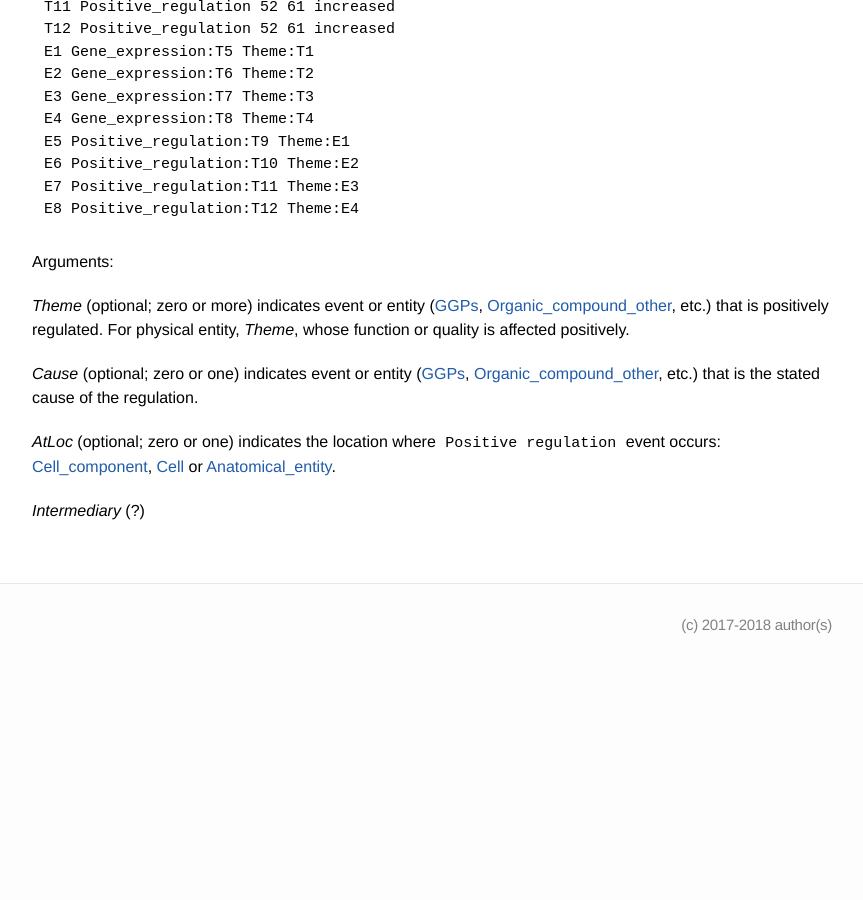
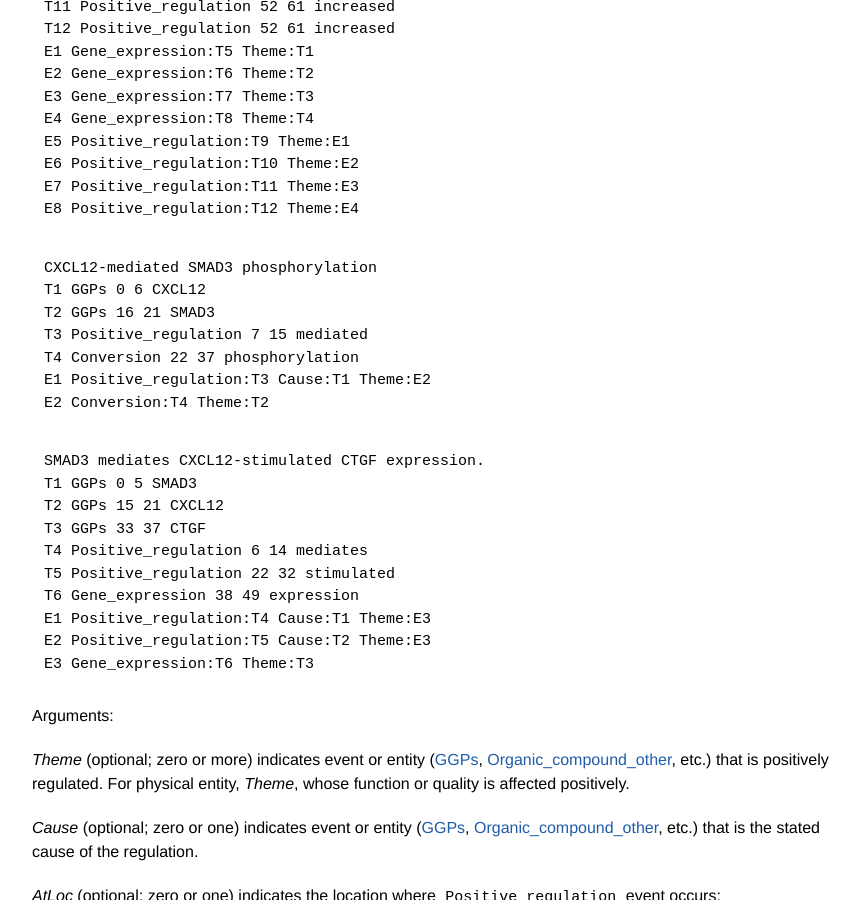
Before and after one commit to ezcatdb/molbiol_lung_corpus-guidelines, a Jekyll site: the page built from _event/Positive_regulation.md, in a window 1280 px wide and 900 px high, scrolled down 987 px. Shown: the whole window, without its empty margins (208-1071 px from the left). Built offline with Jekyll 4.4.1, drawn with Linux system fonts in a browser that asks for light colours; before the commit the page ends 1654 px from its top, so only the background shows below that.

Commit message:
two additional samples in Positive_regulation.md

```diff
--- a/_event/Positive_regulation.md
+++ b/_event/Positive_regulation.md
@@ -53,6 +53,27 @@ E6 Positive_regulation:T10 Theme:E2
 E7 Positive_regulation:T11 Theme:E3
 E8 Positive_regulation:T12 Theme:E4
 ~~~
+~~~ ann
+CXCL12-mediated SMAD3 phosphorylation
+T1 GGPs 0 6 CXCL12
+T2 GGPs 16 21 SMAD3
+T3 Positive_regulation 7 15 mediated
+T4 Conversion 22 37 phosphorylation
+E1 Positive_regulation:T3 Cause:T1 Theme:E2
+E2 Conversion:T4 Theme:T2
+~~~
+~~~ ann
+SMAD3 mediates CXCL12-stimulated CTGF expression.
+T1 GGPs 0 5 SMAD3
+T2 GGPs 15 21 CXCL12
+T3 GGPs 33 37 CTGF
+T4 Positive_regulation 6 14 mediates
+T5 Positive_regulation 22 32 stimulated
+T6 Gene_expression 38 49 expression
+E1 Positive_regulation:T4 Cause:T1 Theme:E3
+E2 Positive_regulation:T5 Cause:T2 Theme:E3
+E3 Gene_expression:T6 Theme:T3
+~~~
 
 Arguments:
 
```
